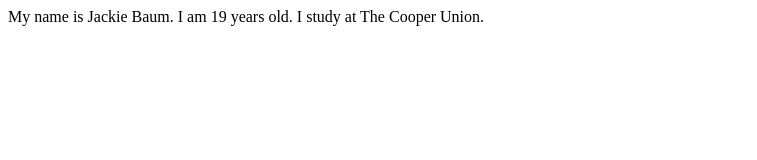
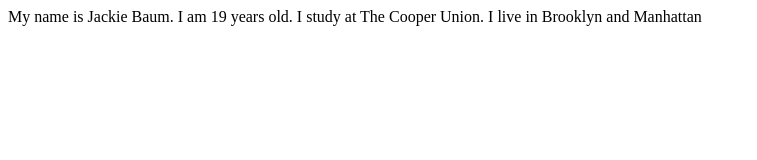
Before and after one commit to jackiemackie/objects, a plain HTML site: page index.html in a window 1280 px wide. Shown: the whole page, without its empty margins (0-757 px from the left). Drawn offline with nearby package versions, Linux system fonts and the light colour scheme.

Commit message:
objectss
ffr

```diff
--- a/index.html
+++ b/index.html
@@ -21,17 +21,15 @@
         var age = " I am " +me.age + " years old.";
         console.log(age);
 
-        for (var i = 0; i<me.residences.length; i++)
-        { console.log(" I live in " +me.residences[i] + ".")}
-
         var school = " I study at " +me.school + ".";
         console.log(school);
 
+        var residences = " I live in " + me.residences[0] + " and " + me.residences[1];
+
         $("body").append(introduction);
         $("body").append(age);
-
         $("body").append(school);
-
+        $("body").append(residences);
       });
         </script>
 
```
